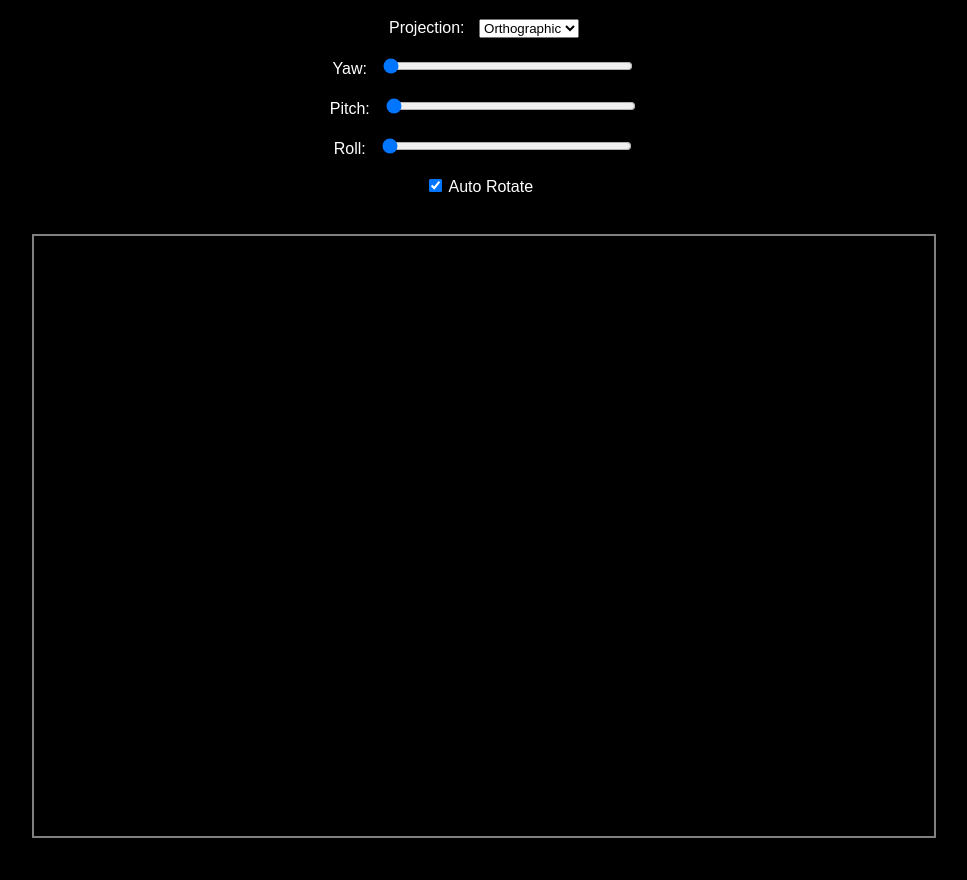
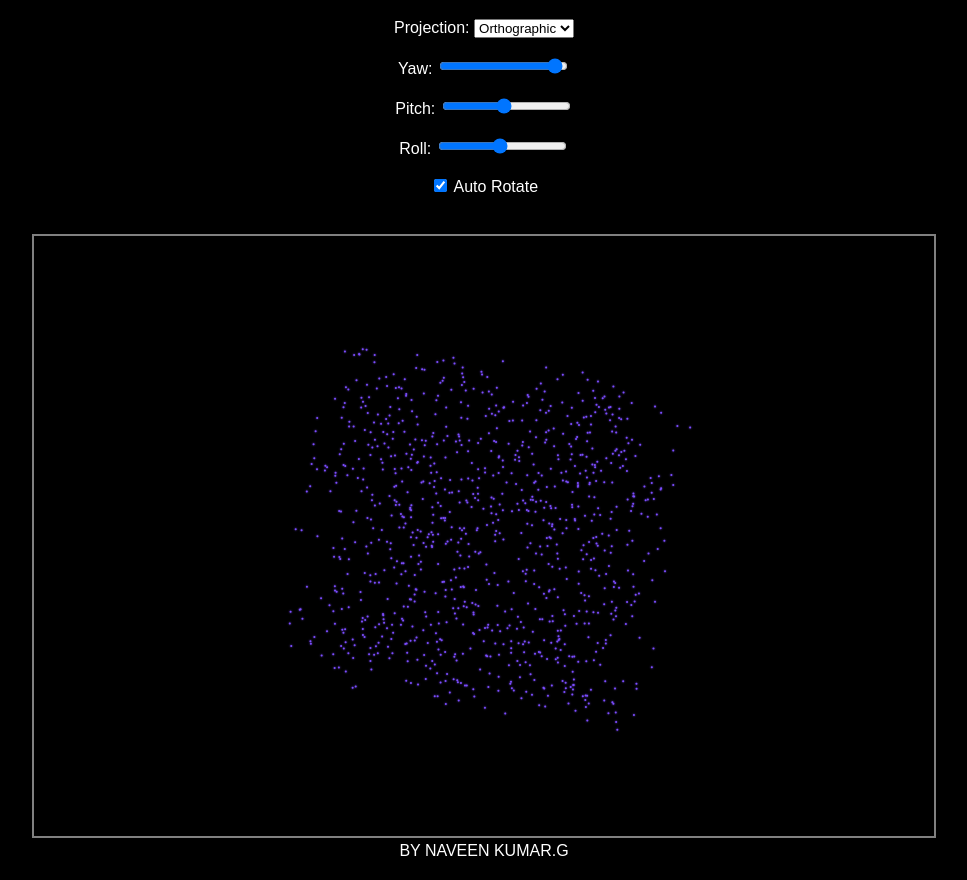
Before and after one commit to naveen-kumar-078/datavisualization, a plain HTML site: page index.html in a window 1280 px wide. Shown: the part 61-941 px from the top of the page, without its empty margins (156-1123 px from the left). Drawn offline with Linux system fonts and the light colour scheme.

Commit message:
3d scattered plot

```diff
--- a/index.html
+++ b/index.html
@@ -7,46 +7,40 @@
 <link rel="stylesheet" href="style.css">
 </head>
 <body>
-
 <h1>3D Scatter Plot Projection</h1>
 
 <div class="controls">
-
 <label for="projection">Projection:</label>
 <select id="projection">
-            <option value="orthographic">Orthographic</option>
-            <option value="perspective">Perspective</option>
+<option>Orthographic</option>
+<option>Perspective</option>
 </select>
-
 <br><br>
 
 <label for="yaw">Yaw:</label>
 <input type="range" id="yaw" min="0" max="360" value="0">
-
 <br><br>
 
 <label for="pitch">Pitch:</label>
 <input type="range" id="pitch" min="0" max="360" value="0">
-
 <br><br>
 
 <label for="roll">Roll:</label>
 <input type="range" id="roll" min="0" max="360" value="0">
-
 <br><br>
 
 <label>
 <input type="checkbox" id="autoRotate" checked>
 Auto Rotate
 </label>
-
 </div>
 
 <br>
 
-    <canvas id="Scattercanvas" width="900" height="600"></canvas>
+<canvas id="canvas" width="900" height="600"></canvas>
 
 <script src="script.js"></script>
-
+<div class="id"></div>
+<footer>BY NAVEEN KUMAR.G</footer>
 </body>
 </html>
--- a/script.js
+++ b/script.js
@@ -1,47 +1,158 @@
-const can = document.getElementById("Scattercanvas")
-const draw =  can.getcontext("2d")
+// Canvas
+const canvas = document.getElementById("canvas");
+const ctx = canvas.getContext("2d");
+let points = [];
 let yaw = 0;
-let pitch =0;
-let raw = 0;
-let projection= "Perspective"
+let pitch = 0;
+let roll = 0;
+let projectionMode = "orthographic";
+const yawSlider = document.getElementById("yaw");
+const pitchSlider = document.getElementById("pitch");
+const rollSlider = document.getElementById("roll");
+const projectionSelect = document.getElementById("projectionSelect");
+const autoRotate = document.getElementById("autoRotate");
+fetch("data.json")
+.then(res => res.json())
+.then(data => {
+    points = data;
+    animate();
+});
+yawSlider.oninput = function() {
+    yaw = yawSlider.value * Math.PI / 180;
+};
 
-const yawsliders = document.getElementById("yaw")
-const rollslider = document.getElementById("roll")
-const pitchslider = document.getElementById("pitch")
-const Autocheck = document.getElementById("autorotate")
-const projection = document.getElementById("projectionselect")
+pitchSlider.oninput = function() {
+    pitch = pitchSlider.value * Math.PI / 180;
+};
+
+rollSlider.oninput = function() {
+    roll = rollSlider.value * Math.PI / 180;
+};
+projectionSelect.onchange = () => {
+    projectionMode = projectionSelect.value;
+};
+function rotateX(p, a){
+    let c = Math.cos(a), s = Math.sin(a);
+    return {
+        x: p.x,
+        y: p.y*c - p.z*s,
+        z: p.y*s + p.z*c
+    };
+}
+
+
+function rotateY(p, a){
+    let c = Math.cos(a), s = Math.sin(a);
+    return {
+        x: p.x*c + p.z*s,
+        y: p.y,
+        z: -p.x*s + p.z*c
+    };
+}
+
+
+function rotateZ(p, a){
+    let c = Math.cos(a), s = Math.sin(a);
+    return {
+        x: p.x*c - p.y*s,
+        y: p.x*s + p.y*c,
+        z: p.z
+    };
+}
+
+
+function orthographic(p){
+    return {
+        x: p.x,
+        y: p.y
+    };
+}
+
+
+function perspective(p){
+    const f = 400;
+    const scale = f / (f + p.z);
+
+    return {
+        x: p.x * scale,
+        y: p.y * scale,
+        scale: scale
+    };
+}
+
+function drawScene(){
+
+    ctx.fillStyle = "black";
+    ctx.fillRect(0,0,canvas.width,canvas.height);
+
+    const cx = canvas.width / 2;
+    const cy = canvas.height / 2;
+
+    const viewScale = 0.4;
+
+    for(let p of points){
+
+        let point = rotateX(p,pitch);
+        point = rotateY(point,yaw);
+        point = rotateZ(point,roll);
+
+        point.z += 250;
+
+        let screen;
+        let size = 1;
+
+        if(projectionMode == "orthographic"){
+
+            screen = orthographic(point);
+
+            let x = cx + screen.x * viewScale;
+            let y = cy - screen.y * viewScale;
+
+            drawPoint(x, y, size);
+
+        } else {
+
+            screen = perspective(point);
+
+            size = Math.max(1.5, 6 * screen.scale);
+
+            let x = cx + screen.x * viewScale;
+            let y = cy - screen.y * viewScale;
+
+            drawPoint(x, y, size);
+        }
+    }
+}
+
+function drawPoint(x, y, size){
+
+    ctx.beginPath();
+    ctx.arc(x, y, size, 0, Math.PI * 2);
+
+    ctx.fillStyle = "#7C4DFF";
+    ctx.shadowColor = ctx.fillStyle;
+    ctx.shadowBlur = 2;
+
+    ctx.fill();
+    ctx.shadowBlur = 0;
+}
 
 
 
-yawsliders.oninput
+function animate(){
 
+    if(autoRotate.checked){
 
-function rollz(o,a){
-    let c=Math.cos(a);
-    let s=Math.sin(a);
-    return{
-        x:o.x*c - o.y*s,
-        y:o.y*s + o.x*c,
-        z:o.z
-    };
+        yaw += 0.02;
+        pitch += 0.01;
+        roll += 0.01;
+
+        yawSlider.value = (yaw*180/Math.PI)%360;
+        pitchSlider.value = (pitch*180/Math.PI)%360;
+        rollSlider.value = (roll*180/Math.PI)%360;
+    }
+
+    drawScene();
+
+    requestAnimationFrame(animate);
 }
-function pitchX(o,a){
-    let c=Math.cos(a);
-    let s=Math.sin(a);
-    return{
-        x:o.x,
-        y:o.y*c - o.z*s,
-        z:o.y*s + o.z*c,
-    };
-
-}
-function yawY(o,a){
-    let c=Math.cos(a);
-    let s=Math.sin(a);
-    return{
-        x:o.x*c - o.z*s,
-        y:o.y,
-        z:o.x*s + o.z*c,
-    };
-
-}
--- a/style.css
+++ b/style.css
@@ -1,28 +1,24 @@
-body {
-    background-color: black;
-    color: white;
-    font-family: Arial, sans-serif;
-    text-align: center;
-    margin: 20px;
+body{
+    background:black;
+    color:white;
+    font-family:Arial,sans-serif;
+    text-align:center;
+    margin:20px;
 }
 
-h1 {
-    color: lightblue;
+h1{
+    color:lightblue;
 }
 
-.controls {
-    margin: 20px auto;
+.controls{
+    margin:20px auto;
 }
 
-label {
-    margin-right: 10px;
+canvas{
+    background:black;
+    border:2px solid gray;
 }
 
-input[type="range"] {
-    width: 250px;
+.id{
+    color: aliceblue;
 }
-
-canvas {
-    background-color: black;
-    border: 2px solid gray;
-}
```
Also changed, not shown: data.json, 2 other files. Lines whose indentation alone changed are shown as unchanged.
